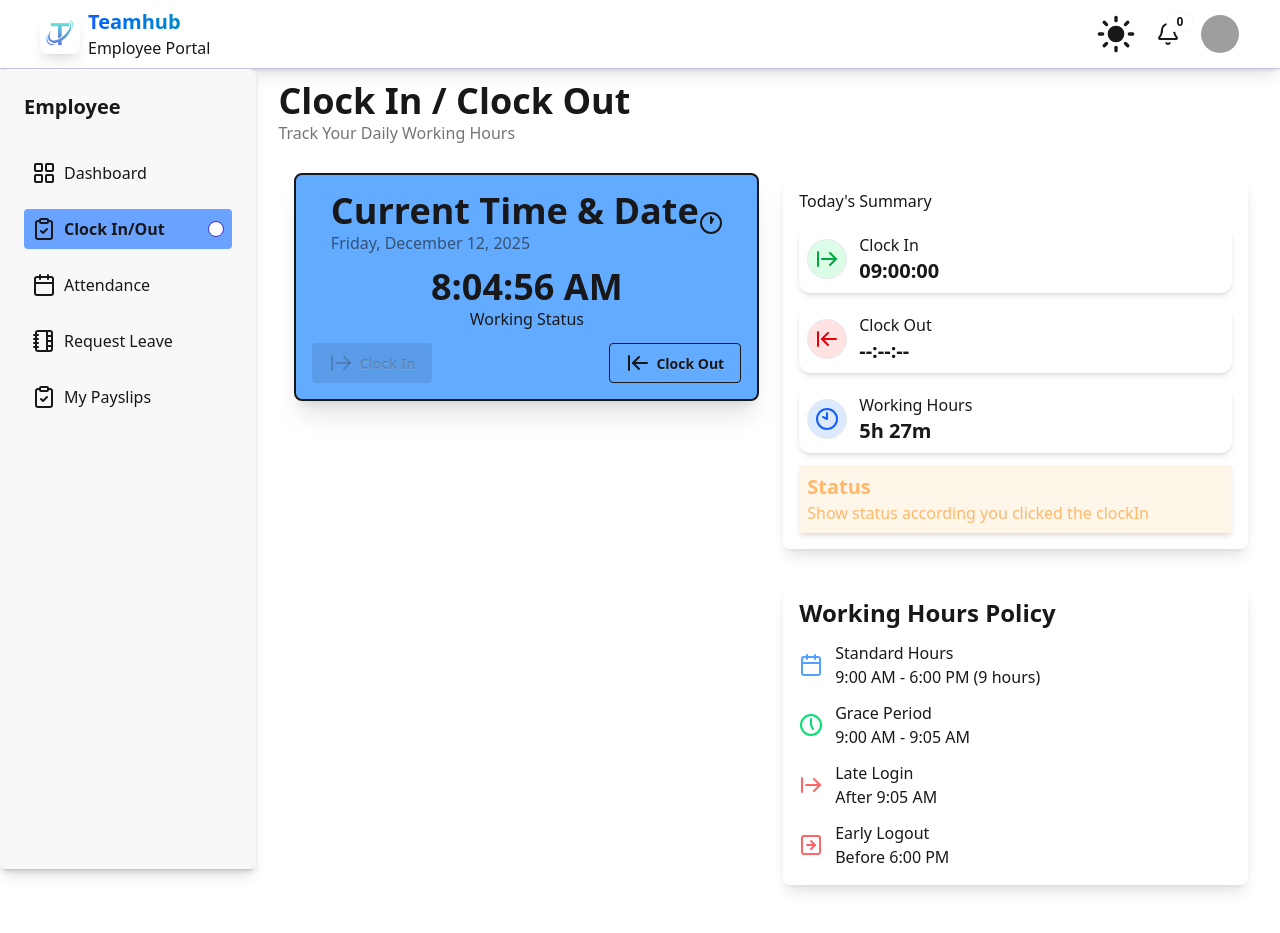
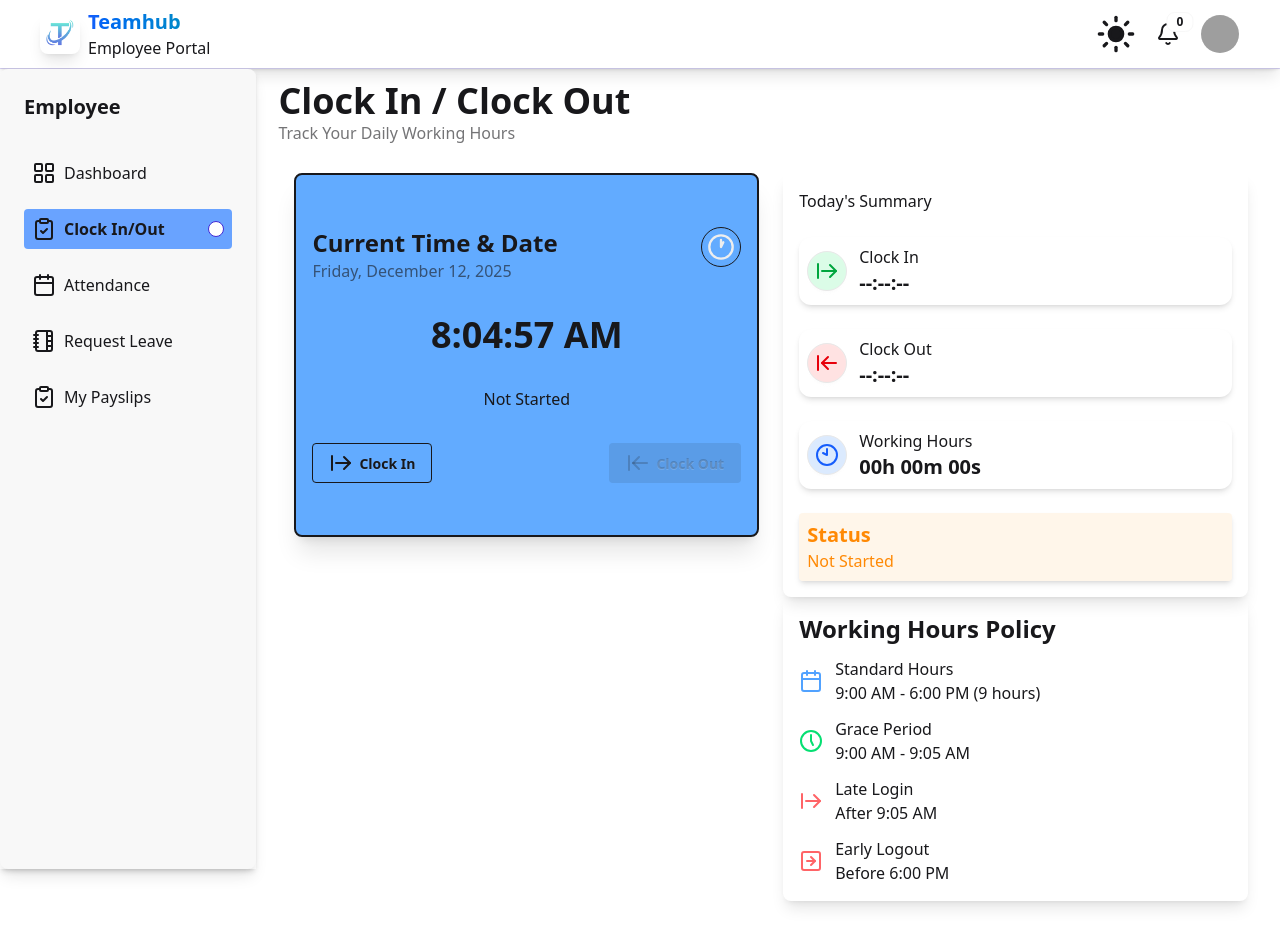
Before and after one commit to venkatsait33/TEAMHUB, a React (Vite) app: page /dashboard in a window 1280 px wide. Both pictures are taken after a click on the button "Clock In/Out". Built offline with nearby package versions, Linux system fonts and the light colour scheme; grey boxes are pictures that could not be loaded.

Commit message:
added clockIn and clockOut functionality and update the status according the clockIn and clockOut, added toast for notification for clockIN and clockOut and used useContext to manage time

```diff
--- a/package.json
+++ b/package.json
@@ -17,6 +17,7 @@
     "react": "^19.2.0",
     "react-dom": "^19.2.0",
     "react-router-dom": "^7.10.1",
+    "react-toastify": "^11.0.5",
     "tailwindcss": "^4.1.17"
   },
   "devDependencies": {
--- a/src/components/Employee/EmployeeAttendanceClock.jsx
+++ b/src/components/Employee/EmployeeAttendanceClock.jsx
@@ -7,68 +7,95 @@ import {
   Clock5,
   SquareArrowRight,
 } from "lucide-react";
-import React, { useEffect, useState } from "react";
 import MotionDiv from "../../utils/MotionDiv";
+import { useEmployeeTime } from "../../context/employeeTimeContext";
 
 const EmployeeAttendanceClock = () => {
-  const [time, setTime] = useState(new Date());
+  const {
+    clockInTime,
+    clockOutTime,
+    workingTime,
+    handleClockIn,
+    handleClockOut,
+    formattedDate,
+    time,
+    formatTime,
+  } = useEmployeeTime();
 
-  useEffect(() => {
-    const interval = setInterval(() => setTime(new Date()), 1000);
-    return () => clearInterval(interval);
-  }, []);
+  const formatDuration = (ms = 0) => {
+    if (!ms || ms < 0) return "00h 00m 00s";
 
-  // Format date (Day, Month, Date, Year)
-  const formattedDate = time.toLocaleDateString("en-US", {
-    weekday: "long", // Thursday
-    month: "long", // December
-    day: "numeric", // 12
-    year: "numeric", // 2025
-  });
+    const totalSeconds = Math.floor(ms / 1000);
+    const hours = String(Math.floor(totalSeconds / 3600)).padStart(2, "0");
+    const minutes = String(Math.floor((totalSeconds % 3600) / 60)).padStart(
+      2,
+      "0"
+    );
+    const seconds = String(totalSeconds % 60).padStart(2, "0");
+
+    return `${hours}h ${minutes}m ${seconds}s`;
+  };
 
   return (
-    <div className="flex flex-col gap-3  p-4">
+    <div className="flex flex-col gap-3 p-4">
       <MotionDiv delay={0.1}>
         <div>
-          <h1 className=" text-2xl font-semibold lg:text-4xl">
+          <h1 className="text-2xl font-semibold lg:text-4xl">
             Clock In / Clock Out
           </h1>
           <span className="label">Track Your Daily Working Hours</span>
         </div>
       </MotionDiv>
-      <div className=" grid lg:grid-cols-2 grid-cols-1 gap-6 p-4">
+
+      <div className="grid lg:grid-cols-2 grid-cols-1 gap-6 p-4">
+        {/* Clock Card */}
         <MotionDiv delay={0.2}>
-          <div className=" flex bg-blue-400/90 flex-col gap-3 border-2 shadow-xl p-4 rounded-lg lg:justify-center lg:items-center  ">
-            <div className="flex justify-between items-center">
+          <div className="flex bg-blue-400/90 flex-col border-2 shadow-xl p-4 rounded-lg h-[50%]  justify-center items-center mx-auto gap-8">
+            <div className="flex justify-between w-full">
               <div>
-                <p className=" font-semibold text-2xl lg:text-4xl">
-                  Current Time & Date
-                </p>
+                <p className="font-semibold text-2xl">Current Time & Date</p>
                 <span className="label">{formattedDate}</span>
               </div>
-              <Clock1 />
+              <div className=" btn btn-outline  btn-circle">
+                {" "}
+                <Clock1 size={28} className=" text-base-300" />
+              </div>
             </div>
 
-            <div className=" flex justify-center items-center flex-col">
-              <div className="text-4xl font-bold ">
-                {time.toLocaleTimeString()}
+            <div className="text-4xl font-bold text-center">
+              {time.toLocaleTimeString("en-US")}
             </div>
-              <span>Working Status</span>
-            </div>
-            <div className="flex items-center justify-between w-full">
-              <button className="btn btn-outline  " disabled>
+            <p>
+              {clockInTime && !clockOutTime
+                ? "Working"
+                : clockOutTime
+                ? "Completed"
+                : "Not Started"}
+            </p>
+
+            <div className="flex justify-between w-full">
+              <button
+                className="btn btn-outline"
+                onClick={handleClockIn}
+                disabled={!!clockInTime}
+              >
                 <ArrowRightFromLine /> Clock In
               </button>
-              <button className="btn btn-outline  ">
-                <ArrowLeftToLine />
-                Clock Out
+
+              <button
+                className="btn btn-outline"
+                onClick={handleClockOut}
+                disabled={!clockInTime || !!clockOutTime}
+              >
+                <ArrowLeftToLine /> Clock Out
               </button>
             </div>
           </div>
         </MotionDiv>
+
+        {/* Summary */}
         <MotionDiv delay={0.2}>
-          <div className=" flex  flex-col  gap-8 rounded-xl">
-            <div className=" flex gap-3 flex-col shadow-lg p-4 rounded-lg">
+          <div className="flex flex-col gap-6 shadow-lg p-4 rounded-lg">
             <p>Today's Summary</p>
             <div className="flex items-center gap-3 shadow-md  rounded-xl bg-base-100 p-2">
               <div className=" btn btn-circle  text-green-600 bg-green-100">
@@ -76,7 +103,9 @@ const EmployeeAttendanceClock = () => {
               </div>
               <div>
                 <p>Clock In</p>
-                  <span className=" font-semibold text-xl">09:00:00</span>
+                <span className=" font-semibold text-xl">
+                  {formatTime(clockInTime)}
+                </span>
               </div>
             </div>
             <div className="flex items-center gap-3 shadow-md rounded-xl bg-base-100 p-2">
@@ -85,7 +114,9 @@ const EmployeeAttendanceClock = () => {
               </div>
               <div>
                 <p>Clock Out</p>
-                  <span className=" font-semibold text-xl">--:--:--</span>
+                <span className=" font-semibold text-xl">
+                  {formatTime(clockOutTime)}
+                </span>
               </div>
             </div>
             <div className="flex items-center gap-3 shadow-md rounded-xl bg-base-100 p-2">
@@ -94,47 +125,54 @@ const EmployeeAttendanceClock = () => {
               </div>
               <div>
                 <p>Working Hours</p>
-                  <span className=" font-semibold text-xl">5h 27m</span>
+                <span className=" font-semibold text-xl">
+                  {formatDuration(workingTime)}
+                </span>
               </div>
             </div>
-              <div className="items-center gap-3 shadow-md bg-orange-100/50 text-orange-300 p-2">
-                <span className=" font-bold text-xl">Status</span>
-                <p className=" font-normal">
-                  Show status according you clicked the clockIn
+            <div className="shadow-md bg-orange-100/50 text-orange-400 p-2 rounded">
+              <span className="font-bold text-xl">Status</span>
+              <p>
+                {clockInTime && !clockOutTime
+                  ? "Working"
+                  : clockOutTime
+                  ? "Completed"
+                  : "Not Started"}
               </p>
+            </div>{" "}
           </div>
-            </div>
-            <div className=" flex gap-3 flex-col shadow-lg p-4 rounded-lg">
-              <h1 className=" text-2xl font-semibold">Working Hours Policy</h1>
+          <div className="flex gap-3 flex-col shadow-lg p-4 rounded-lg">
+            <h1 className="text-2xl font-semibold">Working Hours Policy</h1>
 
-              <div className="flex justify-start gap-3 items-center w-full">
-                <Calendar className=" text-blue-400" />
+            <div className="flex gap-3 items-center">
+              <Calendar className="text-blue-400" />
               <div>
                 <p className="font-medium">Standard Hours</p>
                 <span>9:00 AM - 6:00 PM (9 hours)</span>
               </div>
             </div>
-              <div className="flex justify-start gap-3 items-center w-full">
+
+            <div className="flex gap-3 items-center">
               <Clock5 className="text-green-400" />
               <div>
                 <p className="font-medium">Grace Period</p>
                 <span>9:00 AM - 9:05 AM</span>
               </div>
             </div>
-              <div className="flex justify-start gap-3 items-center w-full">
+
+            <div className="flex gap-3 items-center">
               <ArrowRightFromLine className="text-red-400" />
               <div>
                 <p className="font-medium">Late Login</p>
                 <span>After 9:05 AM</span>
               </div>
             </div>
-              <div className="flex justify-start gap-3 items-center w-full">
+
+            <div className="flex gap-3 items-center">
               <SquareArrowRight className="text-red-400" />
-
               <div>
                 <p className="font-medium">Early Logout</p>
                 <span>Before 6:00 PM</span>
-                </div>
               </div>
             </div>
           </div>
--- a/src/components/Employee/EmployeeDashboard.jsx
+++ b/src/components/Employee/EmployeeDashboard.jsx
@@ -1,7 +1,16 @@
 import { Calendar, CircleCheck, Clock, StarIcon, Wallet } from "lucide-react";
 import MotionDiv from "../../utils/MotionDiv";
+import { useEmployeeTime } from "../../context/employeeTimeContext";
 
 const EmployeeDashboard = () => {
+  const {
+    clockInTime,
+    clockOutTime,
+    workingTime,
+    handleClockIn,
+    handleClockOut,
+    formatTime,
+  } = useEmployeeTime();
   return (
     <div className=" flex flex-col gap-3 p-4 ">
       <MotionDiv delay={0.1}>
@@ -29,18 +38,23 @@ const EmployeeDashboard = () => {
           <div className="flex justify-between items-center gap-3">
             <div className=" border-2 rounded-lg p-2 bg-gradient-to-r from-indigo-200 w-full ">
               <p>Login Time</p>
-              <span>09:00:00</span>
+              <span> {formatTime(clockInTime)}</span>
             </div>
             <div className=" border-2 rounded-lg p-2 bg-gradient-to-r from-indigo-200 w-full ">
               <p>Logout Time</p>
-              <span>--:--</span>
+              <span> {formatTime(clockOutTime)}</span>
             </div>
           </div>
 
           <div className=" border-2 rounded-lg p-2 bg-gradient-to-r from-indigo-200 w-full ">
             <p className="text-base">Status</p>
-            <h1 className=" text-2xl font-semibold">Present</h1>
-            <span className="label text-sm">Login Recorded</span>
+            <h1 className=" text-2xl font-semibold">
+              {clockInTime && !clockOutTime
+                ? "Working"
+                : clockOutTime
+                ? "Completed"
+                : "Not Started"}
+            </h1>
           </div>
         </div>
       </MotionDiv>
--- /dev/null
+++ b/src/components/UpdateForm.jsx
@@ -0,0 +1,4 @@
+const UpdateForm = () => {
+  return <div>UpdateForm</div>;
+};
+export default UpdateForm;
--- /dev/null
+++ b/src/context/employeeTimeContext.jsx
@@ -0,0 +1,100 @@
+import { createContext, useContext, useEffect, useState } from "react";
+
+const EmployeeTimeContext = createContext(null);
+
+export const EmployeeTimeProvider = ({ children }) => {
+  const STORAGE_KEYS = {
+    CLOCK_IN: "clockInTime",
+    CLOCK_OUT: "clockOutTime",
+  };
+
+  const [time, setTime] = useState(new Date());
+  const [clockInTime, setClockInTime] = useState(null);
+  const [clockOutTime, setClockOutTime] = useState(null);
+  const [workingTime, setWorkingTime] = useState(0);
+
+  useEffect(() => {
+    const interval = setInterval(() => setTime(new Date()), 1000);
+    return () => clearInterval(interval);
+  }, []);
+
+  /* ---------------- Restore from localStorage ---------------- */
+  useEffect(() => {
+    const storedClockIn = localStorage.getItem(STORAGE_KEYS.CLOCK_IN);
+    const storedClockOut = localStorage.getItem(STORAGE_KEYS.CLOCK_OUT);
+
+    if (storedClockIn) {
+      setClockInTime(new Date(Number(storedClockIn)));
+    }
+
+    if (storedClockOut) {
+      setClockOutTime(new Date(Number(storedClockOut)));
+    }
+  }, []);
+
+  /* ---------------- Working Time Calculator ---------------- */
+  useEffect(() => {
+    if (!clockInTime) return;
+
+    let timer;
+
+    if (clockInTime && !clockOutTime) {
+      timer = setInterval(() => {
+        setWorkingTime(Date.now() - clockInTime.getTime());
+      }, 1000);
+    }
+
+    if (clockInTime && clockOutTime) {
+      setWorkingTime(clockOutTime.getTime() - clockInTime.getTime());
+    }
+
+    return () => clearInterval(timer);
+  }, [clockInTime, clockOutTime]);
+
+  /* ---------------- Handlers ---------------- */
+  const handleClockIn = () => {
+    const now = new Date();
+    setClockInTime(now);
+    setClockOutTime(null);
+    setWorkingTime(0);
+
+    localStorage.setItem(STORAGE_KEYS.CLOCK_IN, now.getTime());
+    localStorage.removeItem(STORAGE_KEYS.CLOCK_OUT);
+  };
+
+  const handleClockOut = () => {
+    const now = new Date();
+    setClockOutTime(now);
+
+    localStorage.setItem(STORAGE_KEYS.CLOCK_OUT, now.getTime());
+  };
+
+  const formattedDate = time.toLocaleDateString("en-US", {
+    weekday: "long",
+    month: "long",
+    day: "numeric",
+    year: "numeric",
+  });
+
+  const formatTime = (date) =>
+    date ? date.toLocaleTimeString("en-US") : "--:--:--";
+
+  return (
+    <EmployeeTimeContext.Provider
+      value={{
+        clockInTime,
+        clockOutTime,
+        workingTime,
+        handleClockIn,
+        handleClockOut,
+        formattedDate,
+        time,
+        formatTime,
+      }}
+    >
+      {children}
+    </EmployeeTimeContext.Provider>
+  );
+};
+
+export const useEmployeeTime = () => useContext(EmployeeTimeContext);
--- a/src/main.jsx
+++ b/src/main.jsx
@@ -3,11 +3,16 @@ import { createRoot } from "react-dom/client";
 import "./index.css";
 import App from "./App.jsx";
 import { BrowserRouter } from "react-router-dom";
+import { ToastContainer } from "react-toastify";
+import { EmployeeTimeProvider } from "./context/employeeTimeContext.jsx";
 
 createRoot(document.getElementById("root")).render(
   <StrictMode>
     <BrowserRouter>
-      <App />
+      <EmployeeTimeProvider>
+        <App />
+        <ToastContainer />
+      </EmployeeTimeProvider>
     </BrowserRouter>
   </StrictMode>
 );
--- a/src/pages/ProfilePage.jsx
+++ b/src/pages/ProfilePage.jsx
@@ -21,7 +21,7 @@ const ProfilePage = () => {
           </MotionDiv>
         </div>
 
-        <div className="flex gap-3 mt-8">
+        <div className="flex max-sm:flex-col max-md:flex-col gap-3 mt-8 w-full">
           <MotionDiv delay={0.2}>
             <div className="shadow-md rounded-md p-3 flex-1 ">
               <div className="flex justify-center gap-3 items-center mx-auto flex-col">
@@ -66,16 +66,16 @@ const ProfilePage = () => {
             </div>
           </MotionDiv>
           <MotionDiv delay={0.2}>
-            <div className="flex-2 p-4 shadow-md rounded-md">
-              <div className="space-y-4">
-                <div className="collapse bg-base-100 border border-base-300 collapse-arrow">
+            <div className="flex-2 p-4 shadow-md rounded-md w-full">
+              <div className="space-y-4 w-full">
+                <div className="collapse bg-base-100 max-w-full border border-base-300 collapse-arrow">
                   <input
                     type="checkbox"
                     checked={isOpen}
                     onChange={() => setIsOpen(!isOpen)}
                   />
 
-                  <div className="collapse-title font-semibold text-xl bg-base-200">
+                  <div className="collapse-title w-full font-semibold text-xl bg-base-200">
                     Personal Details
                   </div>
 
```
Also changed, not shown: 1 other file (tests, documents, lock files or other folders). Lines whose indentation alone changed are shown as unchanged.
